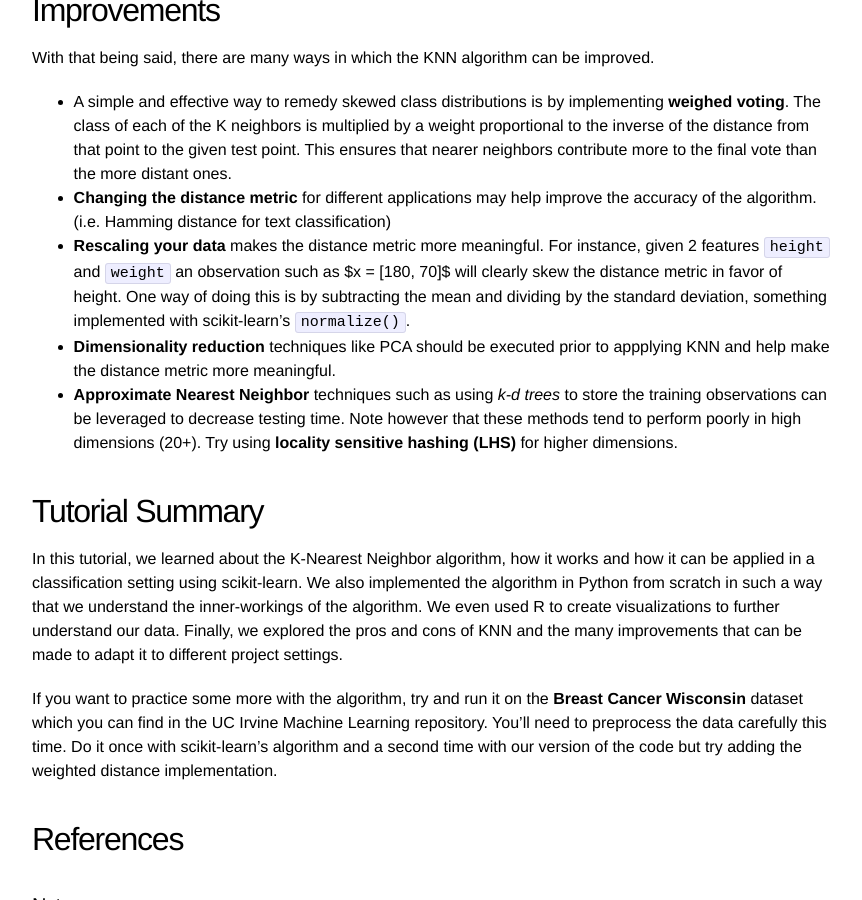
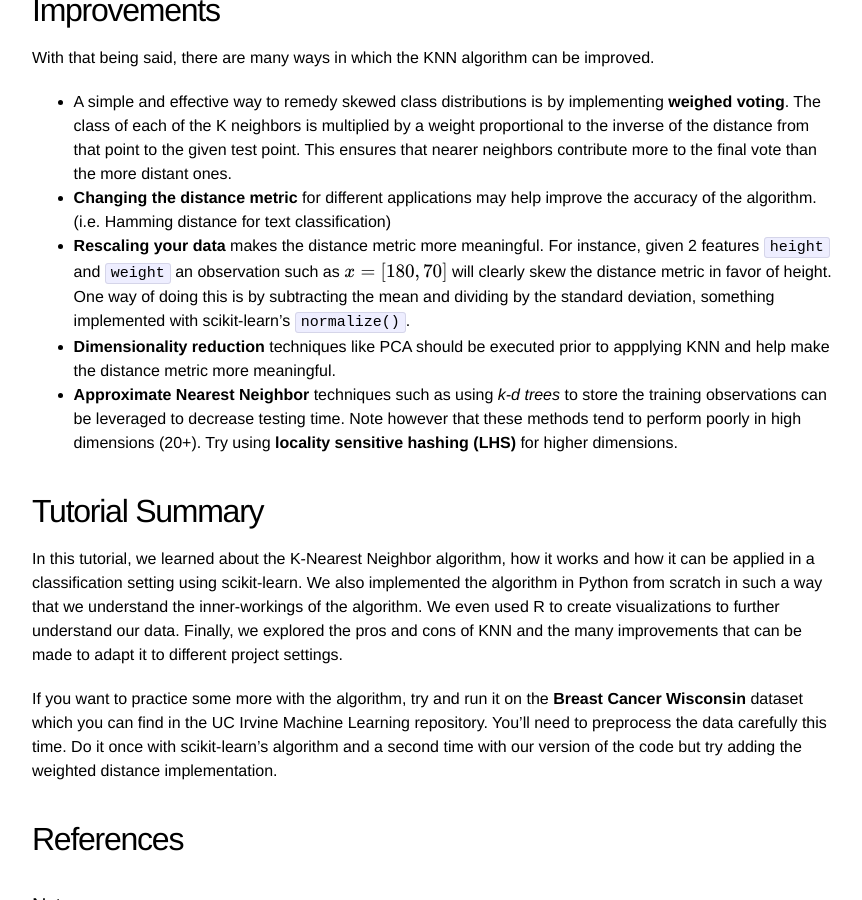
Before and after one commit to WangcsShuai/kevinzakka.github.io, a Jekyll site: the page built from _posts/2016-07-1-k-nearest-neighbor.markdown, in a window 1280 px wide and 900 px high, scrolled down 13040 px. Shown: the whole window, without its empty margins (208-1070 px from the left). Built offline with Jekyll 4.4.1, drawn with Linux system fonts in a browser that asks for light colours; formulas are drawn with MathJax 3; comment, search, counter and statistics services are not loaded.

Commit message:
Update 2016-07-1-k-nearest-neighbor.markdown

```diff
--- a/_posts/2016-07-1-k-nearest-neighbor.markdown
+++ b/_posts/2016-07-1-k-nearest-neighbor.markdown
@@ -9,7 +9,7 @@ mathjax: true
 ---
 This is an in-depth tutorial designed to introduce you to a simple, yet powerful classification algorithm called K-Nearest-Neighbors (KNN). We will go over the intuition and mathematical detail of the algorithm, apply it to a real-world dataset to see exactly how it works, and gain an intrinsic understanding of its inner-workings by writing it from scratch in code. Finally, we will explore ways in which we can improve the algorithm.
 
-For the full code that appears on this page, visit my [Github Repository](https://github.com/kevinzakka/blog-code/)
+For the full code that appears on this page, visit my [Github Repository](https://github.com/kevinzakka/blog-code/).
 
 ## Table of Contents
 
@@ -344,7 +344,7 @@ With that being said, there are many ways in which the KNN algorithm can be impr
 
 - A simple and effective way to remedy skewed class distributions is by implementing **weighed voting**. The class of each of the K neighbors is multiplied by a weight proportional to the inverse of the distance from that point to the given test point. This ensures that nearer neighbors contribute more to the final vote than the more distant ones.
 - **Changing the distance metric** for different applications may help improve the accuracy of the algorithm. (i.e. Hamming distance for text classification)
-- **Rescaling your data** makes the distance metric more meaningful. For instance, given 2 features `height` and `weight` an observation such as $x = [180, 70]$ will clearly skew the distance metric in favor of height. One way of doing this is by subtracting the mean and dividing by the standard deviation, something implemented with scikit-learn's `normalize()`.
+- **Rescaling your data** makes the distance metric more meaningful. For instance, given 2 features `height` and `weight` an observation such as $$x = [180, 70]$$ will clearly skew the distance metric in favor of height. One way of doing this is by subtracting the mean and dividing by the standard deviation, something implemented with scikit-learn's `normalize()`.
 - **Dimensionality reduction** techniques like PCA should be executed prior to appplying KNN and help make the distance metric more meaningful.
 - **Approximate Nearest Neighbor** techniques such as using *k-d trees* to store the training observations can be leveraged to decrease testing time. Note however that these methods tend to perform poorly in high dimensions (20+). Try using **locality sensitive hashing (LHS)** for higher dimensions.
 
```
